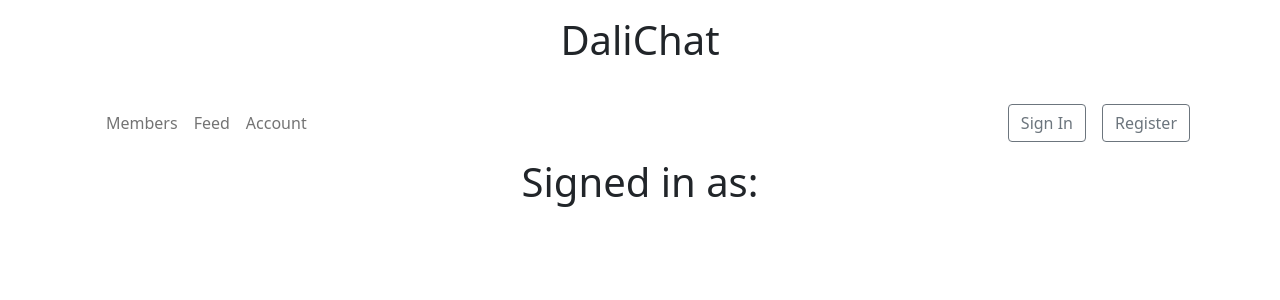
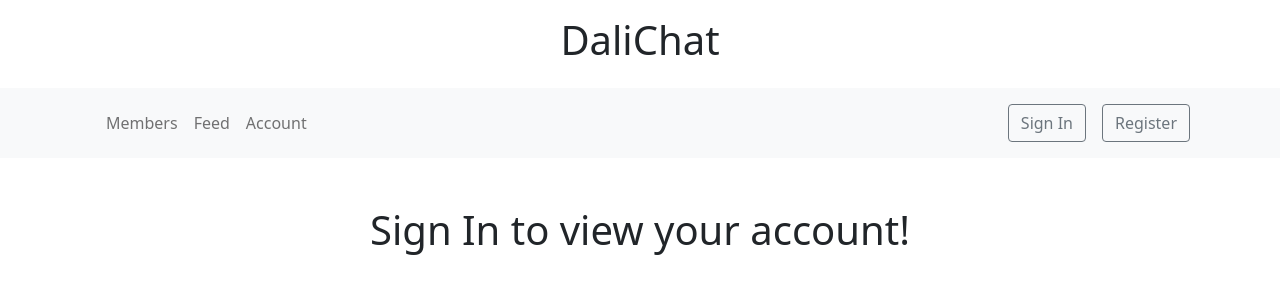
Before and after one commit to tfenaroli/dalichat, a React (Create React App) app: page /account in a window 1280 px wide. Shown: the top 300 px of the page. Built offline with nearby package versions, Linux system fonts and the light colour scheme; no server answers.

Commit message:
working version

```diff
--- a/src/components/ImageUpload.jsx
+++ b/src/components/ImageUpload.jsx
@@ -52,7 +52,7 @@ export default function ImageUpload(props) {
     };
 
     return (
-        <Container className="mt-3 border bg-light">
+        <Container className="mt-5 border bg-light">
             <Row className="mt-3">
                 <Col className="text-center">
                     <h1>
@@ -62,7 +62,6 @@ export default function ImageUpload(props) {
             </Row>
             <Row className="">
                 <Col className="d-flex justify-content-center">
-                    {/* <p>progress</p> */}
                     <progress className="mt-3" value={progress} max="100" />
                 </Col>
             </Row>
--- a/src/components/NavBar.jsx
+++ b/src/components/NavBar.jsx
@@ -33,7 +33,7 @@ const NavBar = (props) => {
 
     return (
         <React.Fragment>
-            <Navbar className="mt-3 navbar" expand="md">
+            <Navbar className="mt-3 navbar bg-light" expand="md">
                 <Container>
                     <Navbar.Brand />
                     <Navbar.Toggle aria-controls="basic-navbar-nav" />
--- a/src/pages/Account.jsx
+++ b/src/pages/Account.jsx
@@ -3,7 +3,11 @@ import React from "react";
 export default function Account(props) {
     return (
         <div className="d-flex justify-content-center">
-            <h1>Signed in as: {props.user?.email}</h1>
+            {props.user ? (
+                <h1 className="mt-5">Signed in as: {props.user?.email}</h1>
+            ) : (
+                <h1 className="mt-5">Sign In to view your account!</h1>
+            )}
         </div>
     );
 }
--- a/src/pages/Feed.jsx
+++ b/src/pages/Feed.jsx
@@ -26,7 +26,7 @@ export default function Feed(props) {
                         <ImageUpload user={props.user} />
                     </div>
                 ) : (
-                    <h1 className="mt-3 text-center">
+                    <h1 className="mt-5 text-center">
                         Sign In to Post to DaliChat!
                     </h1>
                 )}
```
Also changed, not shown: src/App.js (+0 -9 lines).
